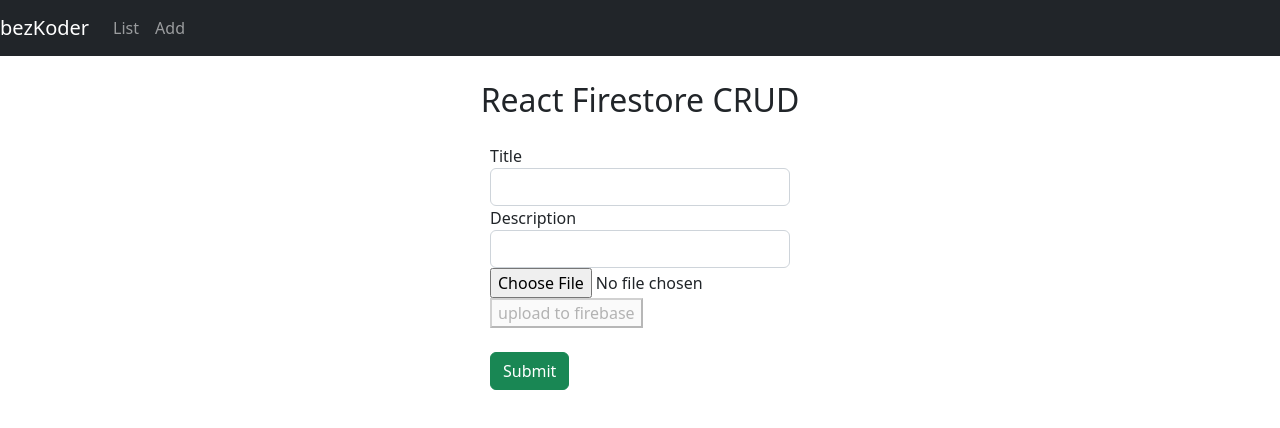
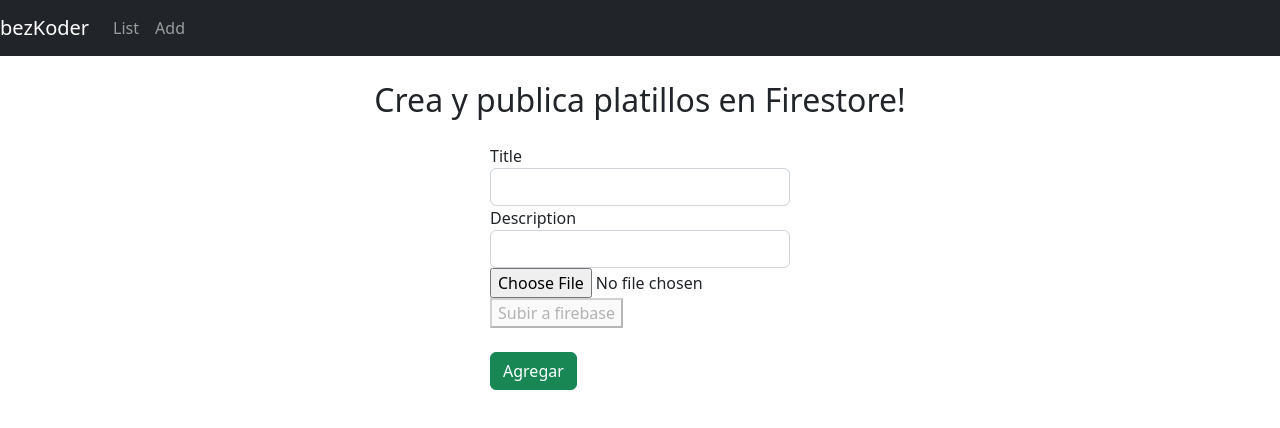
Before and after one commit to Itzelll/platillos-app, a React (Create React App) app: page /add in a window 1280 px wide. Shown: the top 428 px of the page. Built offline with nearby package versions, Linux system fonts and the light colour scheme.

Commit message:
branch release

```diff
--- a/src/App.js
+++ b/src/App.js
@@ -28,7 +28,7 @@ class App extends Component{
             </div>
         </nav>
         <div className="container mt-3">
-          <h2>React Firestore CRUD</h2>
+          <h2>Crea y publica platillos en Firestore!</h2>
           <Routes>
             <Route exact path="platillo" element={<PlatillosList/>} />
             <Route exact path="add" element={<AddPlatillo/>} />
--- a/src/components/add-platillo.component.js
+++ b/src/components/add-platillo.component.js
@@ -73,7 +73,7 @@ export default class AddPlatillo extends Component {
 
     PlatillosDataService.create(data)
       .then(() => {
-        console.log("Created new item successfully!");
+        console.log("Se ha creado un nuevo platillo exitosamente!");
         this.setState({
           submitted: true,
         });
@@ -98,7 +98,7 @@ export default class AddPlatillo extends Component {
         <div className="submit-form">
           {this.state.submitted ? (
             <div>
-              <h4>You submitted successfully!</h4>
+              <h4>Se creo exitosamente!</h4>
               <button className="btn btn-success" onClick={this.newPlatillo}>
                 Add
               </button>
@@ -138,13 +138,13 @@ export default class AddPlatillo extends Component {
                   <input type="file" onChange={(event)=> {
                     this.onChangeFile(event)
                 }} />
-                  <button disabled={!this.state.file}>upload to firebase</button>
+                  <button disabled={!this.state.file}>Subir a firebase</button>
                 </form>
                 <img src={this.url} alt="" />
               </div>
 
               <button onClick={this.savePlatillo} className="btn btn-success">
-                Submit
+                Agregar
               </button>
             </div>
           )}
--- a/src/components/platillo.component.js
+++ b/src/components/platillo.component.js
@@ -184,6 +184,11 @@ export default class Platillo extends Component {
             <p>Please click on a Platillo...</p>
           </div>
         )}
+        <div>
+          <div>
+              <img src={currentPlatillo.url} alt="imagenes"></img>
+          </div>
+        </div>
       </div>
     );
    }
--- a/src/components/platillos-list.component.js
+++ b/src/components/platillos-list.component.js
@@ -90,7 +90,7 @@ export default class PlatillosList extends Component {
           ) : (
             <div>
               <br />
-              <p>Please click on a Platillo...</p>
+              <p>Porfavor selecciona un Platillo...</p>
             </div>
           )}
         </div>
```
